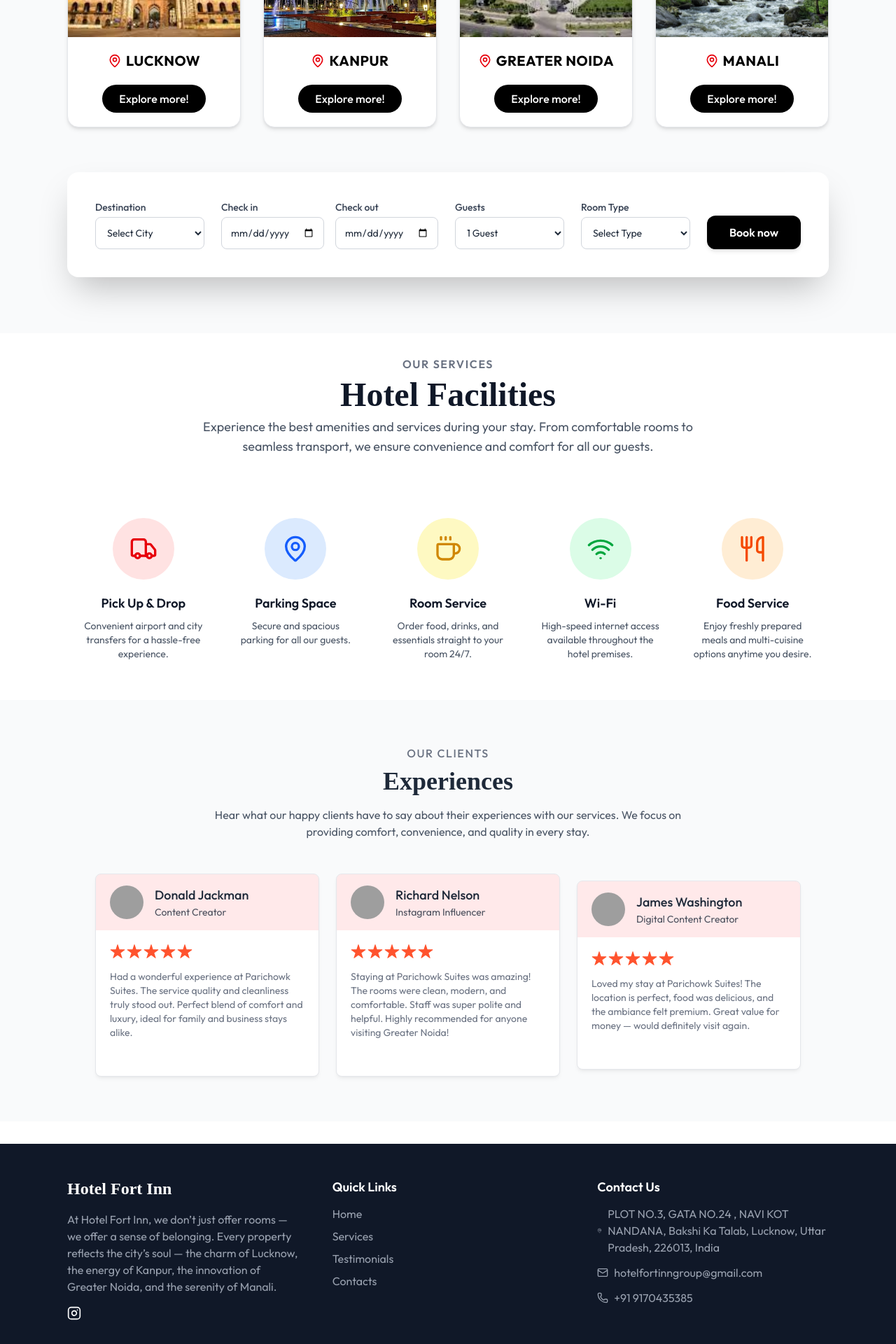
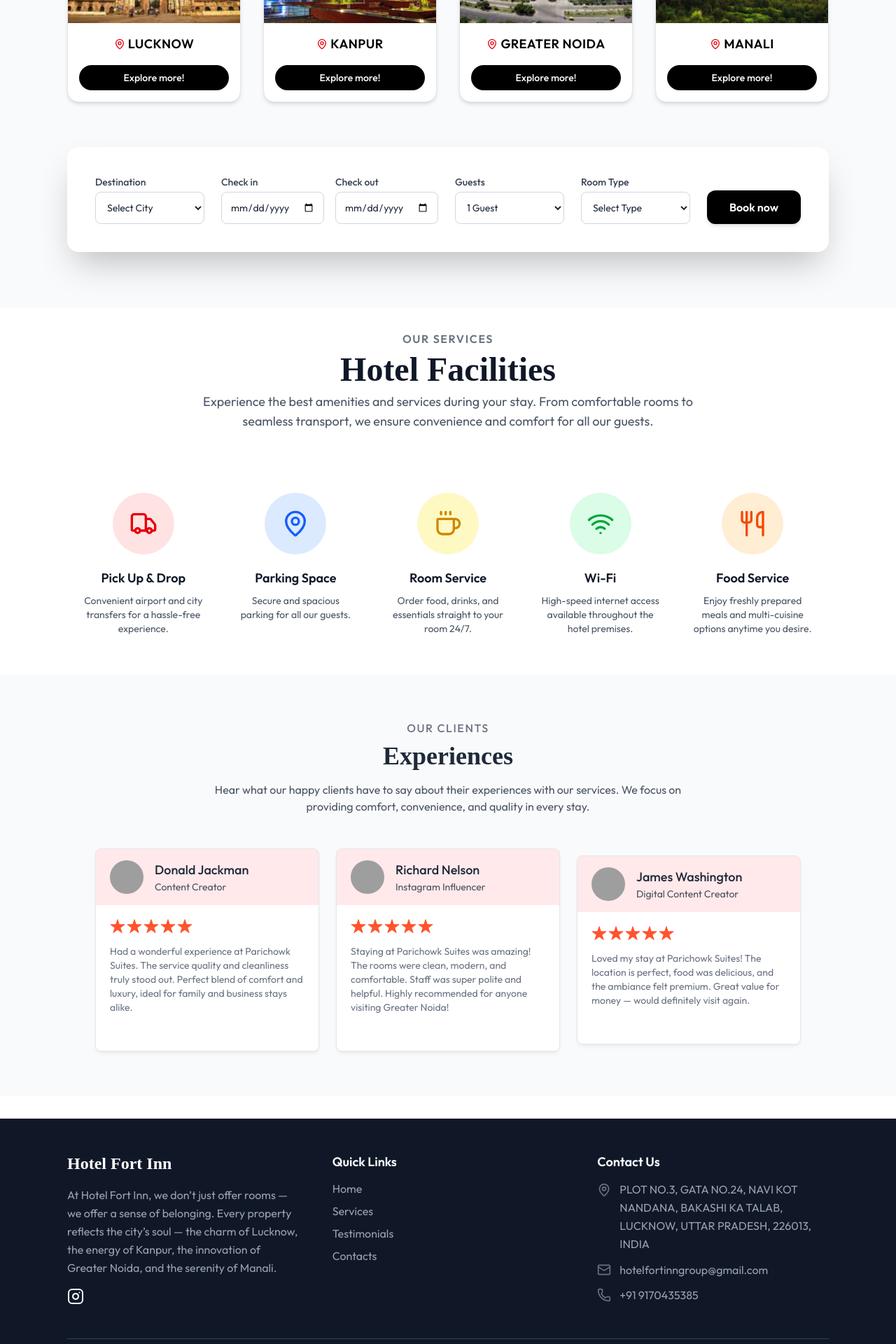
Before and after one commit to yashtyagi298/HotelFortInn, a React (Vite) app: page / in a window 1280 px wide. Shown: the part 1320-3240 px from the top of the page at 70% size. Built offline with nearby package versions, Linux system fonts and the light colour scheme; grey boxes are pictures that could not be loaded; a web font is replaced by a local one.

Commit message:
some changes

```diff
--- a/src/assets/assets.js
+++ b/src/assets/assets.js
@@ -34,7 +34,7 @@ import roomImg3 from './roomImg3.png'
 import roomImg4 from './roomImg4.png'
 import regImage from './regImage.png'
 import lucknowloc from './lucknow2.jpg'
-import manali from './manali2.jpeg'
+import manali from './manaliimg.jpg'
 import kanpur from './kanpur2.jpg'
 import noida from './noida.jpg'
 import manaliroom1 from './manaliroom1.jpg'
--- a/src/components/FeatureDestination.jsx
+++ b/src/components/FeatureDestination.jsx
@@ -21,17 +21,12 @@ const FeaturedDestination = () => {
         Explore some of the most beautiful destinations and pick your perfect stay!
       </p>
 
-      {/* Cards Grid */}
-      <div className="grid grid-cols-1 sm:grid-cols-2 lg:grid-cols-3 xl:grid-cols-4 gap-8 justify-items-center">
-        {destinations.map((dest, index) => (
-          <LocationCard
-            key={index}
-            city={dest.city}
-            image={dest.image}
-            className="w-full max-w-[280px]" // ensures uniform card width
-          />
-        ))}
-      </div>
+    {/* Cards Grid */}
+<div className="grid grid-cols-1 sm:grid-cols-2 lg:grid-cols-3 xl:grid-cols-4 gap-8 w-full">
+  {destinations.map((dest, index) => (
+    <LocationCard key={index} city={dest.city} image={dest.image} />
+  ))}
+</div>
 
       {/* Search Form */}
       <div className="mt-16 ">
--- a/src/components/Footer.jsx
+++ b/src/components/Footer.jsx
@@ -1,51 +1,91 @@
 import React from "react";
-import { Facebook, Instagram, Twitter, Linkedin, MapPin, Mail, Phone } from "lucide-react";
+import {
+  Facebook,
+  Instagram,
+  Twitter,
+  Linkedin,
+  MapPin,
+  Mail,
+  Phone,
+} from "lucide-react";
 
 export default function Footer() {
   return (
     <footer className="bg-gray-900 text-white py-12 px-6 md:px-16 lg:px-24">
       <div className="max-w-7xl mx-auto grid grid-cols-1 md:grid-cols-3 gap-12">
-
         {/* Brand / About */}
         <div className="space-y-4">
           <h1 className="text-2xl font-playfair font-bold">Hotel Fort Inn</h1>
-          <p className="text-gray-400">
+          <p className="text-gray-400 leading-relaxed text-sm sm:text-base">
+            At Hotel Fort Inn, we don’t just offer rooms — we offer a sense of
+            belonging. Every property reflects the city’s soul — the charm of
+            Lucknow, the energy of Kanpur, the innovation of Greater Noida, and
+            the serenity of Manali.
+          </p>
 
-At Hotel Fort Inn, we don’t just offer rooms — we offer a sense of belonging.
-Every property reflects the city’s soul — the charm of Lucknow, the energy of Kanpur, the innovation of Greater Noida, and the serenity of Manali.
-
-          </p>
           <div className="flex items-center gap-4 mt-4">
-            {/* <a href="#"><Facebook className="w-5 h-5 text-white hover:text-blue-500 transition" /></a> */}
-            <a href="https://www.instagram.com/hotelfortinnn?igsh=OHRnZDV3dXA0eGtu"><Instagram className="w-5 h-5 text-white hover:text-pink-500 transition" /></a>
-            {/* <a href="#"><Twitter className="w-5 h-5 text-white hover:text-blue-400 transition" /></a> */}
-            {/* <a href="#"><Linkedin className="w-5 h-5 text-white hover:text-blue-700 transition" /></a> */}
+            <a
+              href="https://www.instagram.com/hotelfortinnn?igsh=OHRnZDV3dXA0eGtu"
+              target="_blank"
+              rel="noopener noreferrer"
+            >
+              <Instagram className="w-6 h-6 text-white hover:text-pink-500 transition" />
+            </a>
           </div>
         </div>
 
-        {/* Quick Links / Policies */}
+        {/* Quick Links */}
         <div className="space-y-3">
-  <h2 className="text-lg font-semibold">Quick Links</h2>
-  <ul className="space-y-2 text-gray-400">
-    <li><a href="#home" className="hover:text-white transition">Home</a></li>
-    <li><a href="#services" className="hover:text-white transition">Services</a></li>
+          <h2 className="text-lg font-semibold">Quick Links</h2>
+          <ul className="space-y-2 text-gray-400 text-sm sm:text-base">
+            <li>
+              <a href="#hero" className="hover:text-white transition">
+                Home
+              </a>
+            </li>
+            <li>
+              <a href="#services" className="hover:text-white transition">
+                Services
+              </a>
+            </li>
+            <li>
+              <a href="#testimonials" className="hover:text-white transition">
+                Testimonials
+              </a>
+            </li>
+            <li>
+              <a href="#footer" className="hover:text-white transition">
+                Contacts
+              </a>
+            </li>
+          </ul>
+        </div>
 
-    <li><a href="#testimonials" className="hover:text-white transition">Testimonials</a></li>
-    <li><a href="#footer" className="hover:text-white transition">Contacts</a></li>
-  </ul>
-</div>
         {/* Contact Info */}
         <div className="space-y-3">
           <h2 className="text-lg font-semibold">Contact Us</h2>
-          <div className="flex items-center gap-2 text-gray-400"><MapPin className="w-4 h-4" /> PLOT NO.3, GATA NO.24 , NAVI KOT NANDANA, Bakshi Ka Talab, Lucknow, Uttar Pradesh, 226013, India</div>
-          <div className="flex items-center gap-2 text-gray-400"><Mail className="w-4 h-4" /> hotelfortinngroup@gmail.com</div>
-          <div className="flex items-center gap-2 text-gray-400"><Phone className="w-4 h-4" /> +91 9170435385</div>
-          {/* <div className="mt-4 text-gray-400">
-            <p>Check-in: 12:00 PM | Check-out: 11:00 AM</p>
-            <p>Customer Support: Mon-Sun, 9:00 AM - 8:00 PM</p>
-          </div> */}
+
+          {/* Location */}
+          <div className="flex items-start gap-3 text-gray-400 text-sm sm:text-base leading-relaxed">
+            <MapPin className="w-5 h-5 text-gray-500 mt-1 flex-shrink-0" />
+            <span>
+              PLOT NO.3, GATA NO.24, NAVI KOT NANDANA, BAKASHI KA TALAB,
+              LUCKNOW, UTTAR PRADESH, 226013, INDIA
+            </span>
+          </div>
+
+          {/* Email */}
+          <div className="flex items-center gap-3 text-gray-400 text-sm sm:text-base">
+            <Mail className="w-5 h-5 text-gray-500" />
+            <span>hotelfortinngroup@gmail.com</span>
+          </div>
+
+          {/* Phone */}
+          <div className="flex items-center gap-3 text-gray-400 text-sm sm:text-base">
+            <Phone className="w-5 h-5 text-gray-500" />
+            <span>+91 9170435385</span>
+          </div>
         </div>
-
       </div>
 
       {/* Footer Bottom */}
--- a/src/components/LocationCard.jsx
+++ b/src/components/LocationCard.jsx
@@ -12,38 +12,41 @@ const LocationCard = ({ city, image }) => {
   return (
     <div
       onClick={handleClick}
-      className="bg-white flex flex-col h-full min-h-[380px] rounded-2xl overflow-hidden border border-gray-200 shadow-md hover:shadow-lg transition-all duration-300 transform hover:-translate-y-1 cursor-pointer"
+      className="w-full bg-white flex flex-col h-full rounded-2xl overflow-hidden border border-gray-200 shadow-md hover:shadow-lg transition-all duration-300 transform hover:-translate-y-1 cursor-pointer"
     >
       {/* Image Section */}
-      <div className="relative w-full h-[230px] sm:h-[250px] bg-gray-100 flex items-center justify-center">
+      <div className="w-full h-[210px] sm:h-[230px] bg-gray-100">
         <img
           src={image}
           alt={`${city} landmark`}
           className="w-full h-full object-cover object-center"
           onError={(e) => {
             e.target.src =
-              "https://via.placeholder.com/400x250?text=Image+Unavailable"; // fallback if image missing
+              'https://via.placeholder.com/400x250?text=Image+Unavailable';
           }}
         />
       </div>
 
       {/* Content Section */}
-      <div className="flex flex-col items-center justify-between text-center flex-grow p-4 sm:p-5">
+      <div className="flex flex-col justify-between flex-grow p-4 sm:p-4 text-center">
+
+        {/* City Name */}
         <div className="flex flex-col items-center">
-          <div className="flex items-center gap-1.5 mb-2">
-            <MapPin className="text-red-600 w-5 h-5" />
-            <h2 className="text-black font-bold text-lg sm:text-xl tracking-wide uppercase">
+          <div className="flex items-center gap-1 mb-1">
+            <MapPin className="text-red-600 w-4 h-4" />
+            <h2 className="text-black font-semibold text-lg uppercase tracking-wide">
               {city}
             </h2>
           </div>
         </div>
 
+        {/* Button */}
         <button
           onClick={(e) => {
             e.stopPropagation();
             handleClick();
           }}
-          className="bg-black hover:bg-gray-800 text-white font-medium py-2 px-6 rounded-full transform transition-all duration-200 hover:scale-105 hover:shadow-md text-sm sm:text-base mt-3"
+          className="bg-black hover:bg-gray-800 text-white font-medium py-2 px-6 rounded-full transition-all duration-200 hover:scale-105 text-sm mt-3"
         >
           Explore more!
         </button>
```
Also changed, not shown: src/assets/manaliimg.jpg (added).
